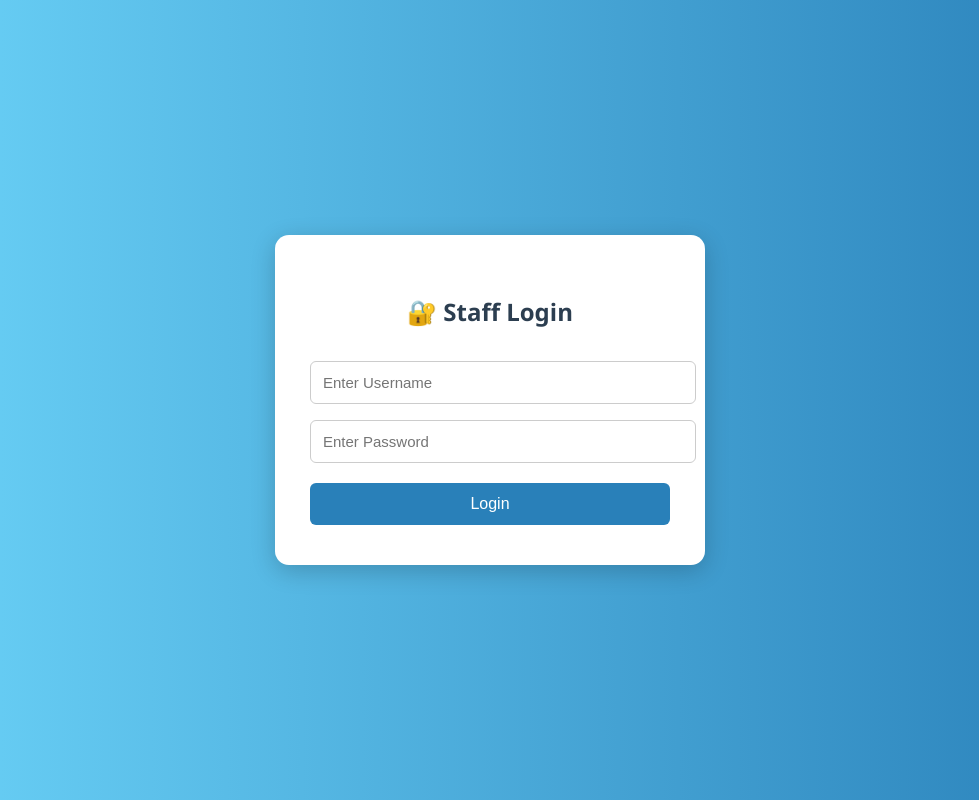
After one commit to Dharmi2007/LDCE-Library-System, a Flask app: page /staff_login in a window 1280 px wide. The commit adds this page. Shown: the whole page, without its empty margins (150-1129 px from the left). Run offline with Flask 3, Linux system fonts and the light colour scheme.

Commit message:
Final library web page

```diff
--- a/app.py
+++ b/app.py
@@ -1,16 +1,47 @@
-from flask import Flask, render_template, request, redirect, url_for, flash
+from flask import Flask, render_template, request, redirect, url_for, flash, session
 import sqlite3
 from datetime import datetime
 
 app = Flask(__name__)
-app.config['SECRET_KEY'] = 'your_hackathon_secret_key_12345'
+app.config['SECRET_KEY'] = 'your_secret_key_12345'
 DATABASE = 'database.db'
 
-# ---------- DATABASE CONNECTION ----------
+# -------------------- DATABASE CONNECTION --------------------
 def get_db_connection():
     conn = sqlite3.connect(DATABASE)
     conn.row_factory = sqlite3.Row
     return conn
+
+# -------------------- STAFF LOGIN --------------------
+@app.route('/staff_login', methods=['GET', 'POST'])
+def staff_login():
+    if request.method == 'POST':
+        username = request.form.get('username')
+        password = request.form.get('password')
+
+        conn = get_db_connection()
+        staff = conn.execute(
+            "SELECT * FROM staff WHERE username = ? AND password = ?",
+            (username, password)
+        ).fetchone()
+        conn.close()
+
+        if staff:
+            session['staff_logged_in'] = True
+            flash("✅ Login successful!", "success")
+            return redirect(url_for('admin_dashboard'))
+        else:
+            flash("❌ Invalid username or password!", "error")
+            return redirect(url_for('staff_login'))
+
+    return render_template('staff_login.html')
+
+
+@app.route('/logout')
+def logout():
+    session.pop('staff_logged_in', None)
+    flash("👋 Logged out successfully!", "info")
+    return redirect(url_for('staff_login'))
 
 # ---------- STUDENT DASHBOARD ----------
 @app.route('/guidelines')
@@ -303,5 +334,6 @@ def admin_update_config():
     return redirect(url_for('admin_dashboard') + '#timings')
 
 # ---------- MAIN ----------
+# -------------------- RUN APP --------------------
 if __name__ == '__main__':
     app.run(debug=True)
--- /dev/null
+++ b/templates/staff_login.html
@@ -0,0 +1,109 @@
+<!DOCTYPE html>
+<html lang="en">
+<head>
+  <meta charset="UTF-8">
+  <title>Staff Login - Library Portal</title>
+  <meta name="viewport" content="width=device-width, initial-scale=1.0">
+
+  <style>
+    /* ====== PAGE STYLE ====== */
+    body {
+      font-family: 'Segoe UI', sans-serif;
+      background: linear-gradient(to right, #6dd5fa, #2980b9);
+      display: flex;
+      align-items: center;
+      justify-content: center;
+      height: 100vh;
+      margin: 0;
+    }
+
+    .login-container {
+      background: white;
+      padding: 40px 35px;
+      border-radius: 14px;
+      box-shadow: 0 6px 24px rgba(0, 0, 0, 0.2);
+      width: 360px;
+      text-align: center;
+    }
+
+    h2 {
+      margin-bottom: 25px;
+      color: #2c3e50;
+      font-size: 24px;
+    }
+
+    input {
+      width: 100%;
+      padding: 12px;
+      margin: 8px 0;
+      border: 1px solid #ccc;
+      border-radius: 6px;
+      font-size: 15px;
+      transition: all 0.3s ease;
+    }
+
+    input:focus {
+      border-color: #2980b9;
+      box-shadow: 0 0 6px rgba(41, 128, 185, 0.3);
+    }
+
+    button {
+      width: 100%;
+      background: #2980b9;
+      color: white;
+      padding: 12px;
+      border: none;
+      border-radius: 6px;
+      cursor: pointer;
+      font-size: 16px;
+      margin-top: 12px;
+      transition: background 0.3s ease;
+    }
+
+    button:hover {
+      background: #1f6391;
+    }
+
+    /* ====== FLASH MESSAGES ====== */
+    .flash-message {
+      margin-bottom: 15px;
+      padding: 10px;
+      border-radius: 6px;
+      font-size: 14px;
+      text-align: center;
+    }
+
+    .flash-success { background-color: #d4edda; color: #155724; border: 1px solid #c3e6cb; }
+    .flash-error { background-color: #f8d7da; color: #721c24; border: 1px solid #f5c6cb; }
+    .flash-warning { background-color: #fff3cd; color: #856404; border: 1px solid #ffeeba; }
+
+    @media (max-width: 480px) {
+      .login-container {
+        width: 90%;
+        padding: 30px 20px;
+      }
+    }
+  </style>
+</head>
+<body>
+  <div class="login-container">
+    <h2>🔐 Staff Login</h2>
+
+    <!-- Show flash messages -->
+    {# {% with messages = get_flashed_messages(with_categories=true) %}
+    {% if messages %}
+      {% for category, message in messages %}
+      <div class="flash-message flash-{{ category }}">{{ message }}</div>
+    {% endfor %}
+      {% endif %}
+    {% endwith %} #}
+
+
+    <form method="POST" action="{{ url_for('staff_login') }}">
+      <input type="text" name="username" placeholder="Enter Username" required>
+      <input type="password" name="password" placeholder="Enter Password" required>
+      <button type="submit">Login</button>
+    </form>
+  </div>
+</body>
+</html>
```
Also changed, not shown: add_columns.py (+7 -31 lines), create_table.py (+3 -7 lines), schema.sql (+30 -23 lines), templates/admin.html (+28 -58 lines), templates/index.html (+5 -6 lines), templates/staff.html (+6 -12 lines), database.db, library.db (added).
